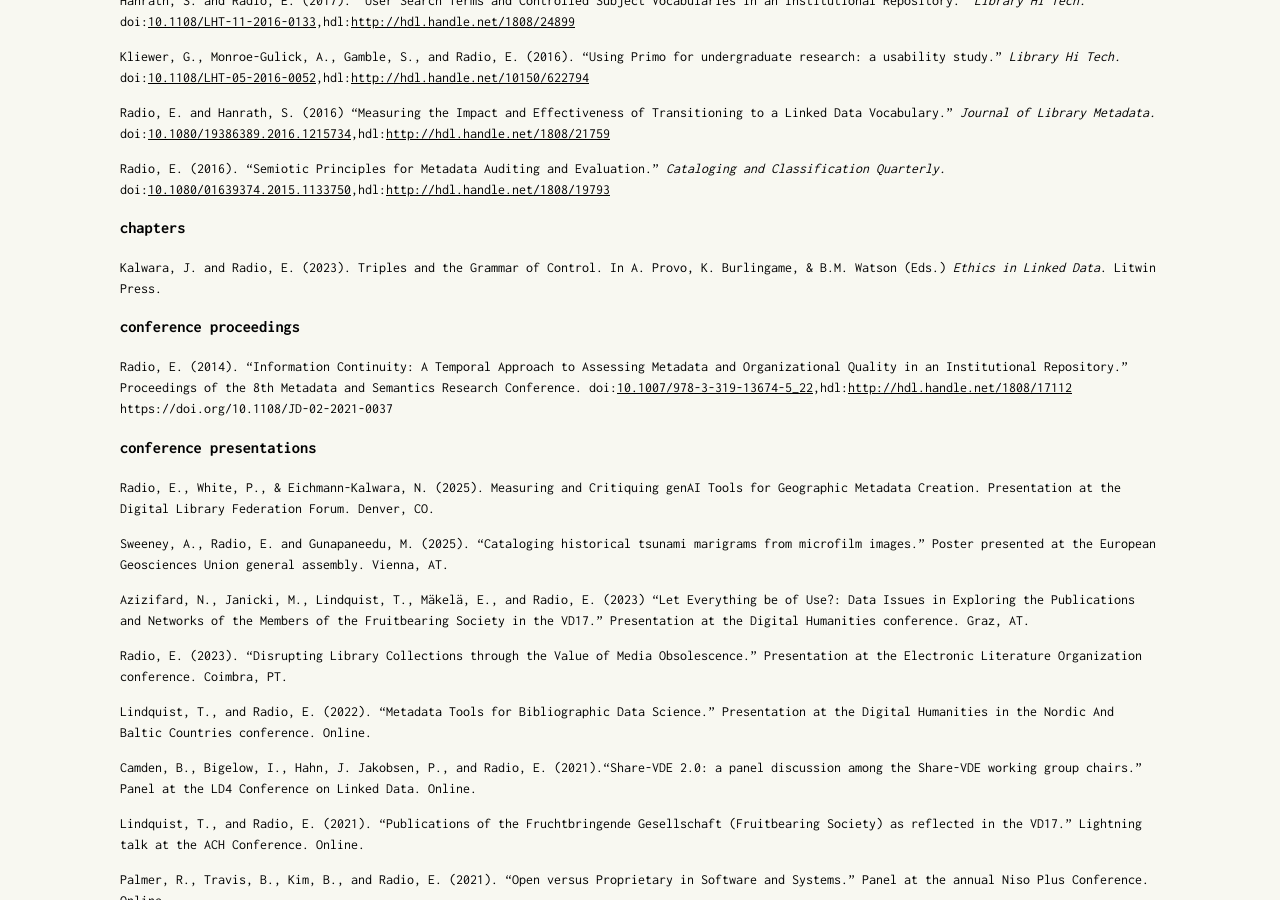
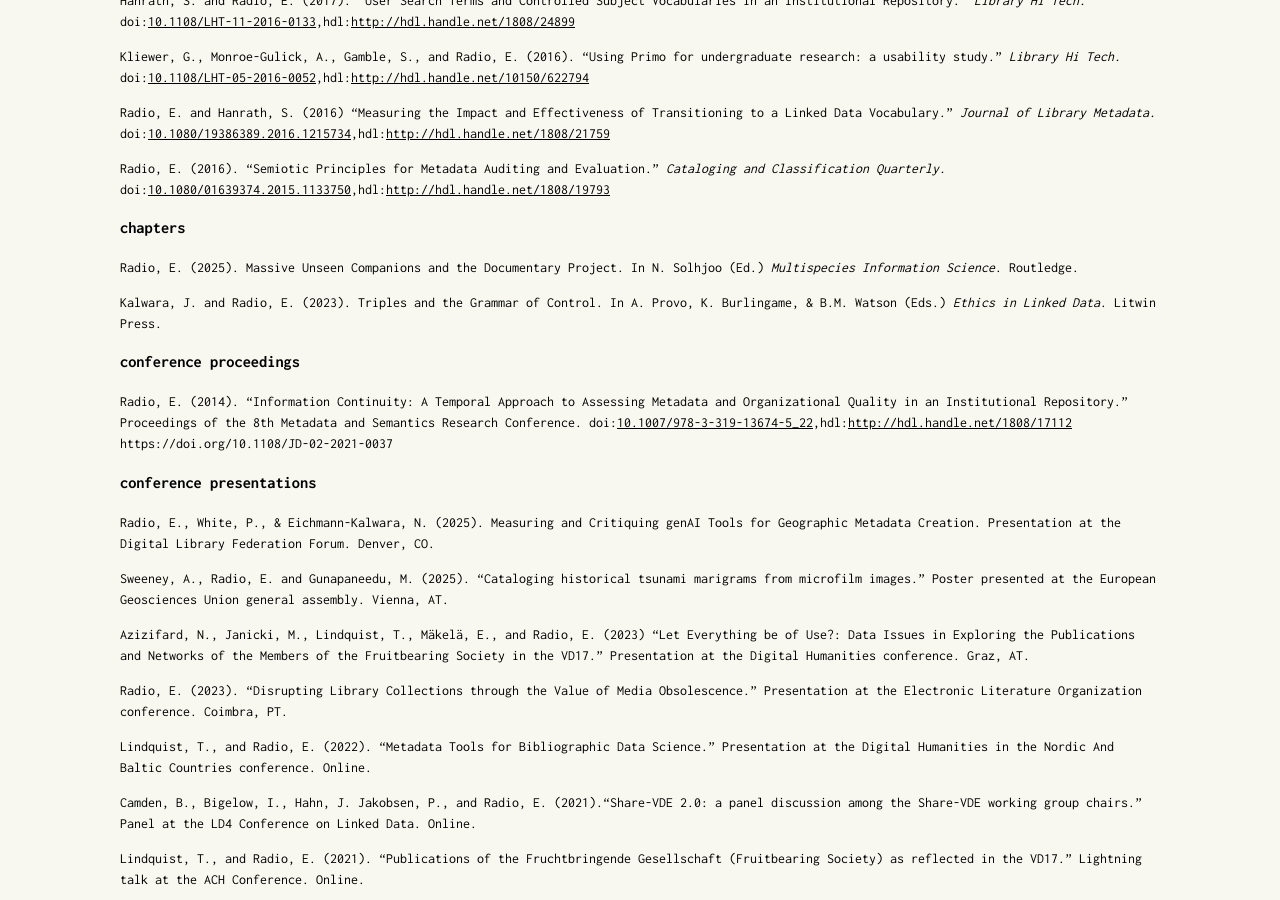
Before and after one commit to erikradio/erikradio.github.io, a Jekyll site: the page built from works.md, in a window 1280 px wide and 900 px high, scrolled down 918 px. Built offline with Jekyll 4.4.1, drawn with Linux system fonts in a browser that asks for light colours.

Commit message:
Update works.md

```diff
--- a/works.md
+++ b/works.md
@@ -38,6 +38,8 @@
 Radio, E. (2016). “Semiotic Principles for Metadata Auditing and Evaluation.” _Cataloging and Classification Quarterly._ doi:[10.1080/01639374.2015.1133750](https://doi.org/10.1080/01639374.2015.1133750),hdl:[http://hdl.handle.net/1808/19793](http://hdl.handle.net/1808/19793)
 
 ### chapters
+
+Radio, E. (2025). Massive Unseen Companions and the Documentary Project. In N. Solhjoo (Ed.) _Multispecies Information Science_. Routledge.
 
 Kalwara, J. and Radio, E. (2023). Triples and the Grammar of Control. In A. Provo, K. Burlingame, & B.M. Watson (Eds.) _Ethics in Linked Data_. Litwin Press.
 
```
